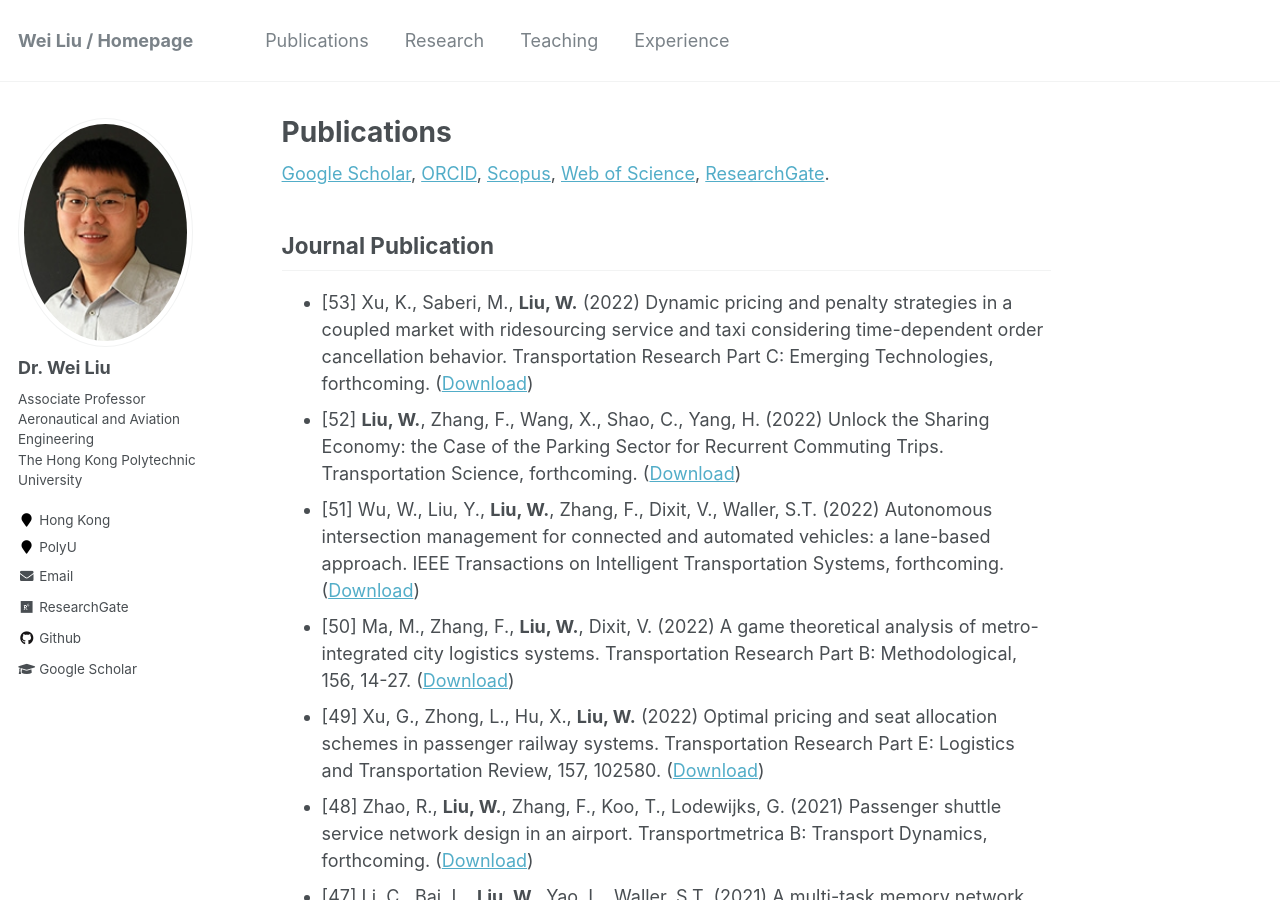
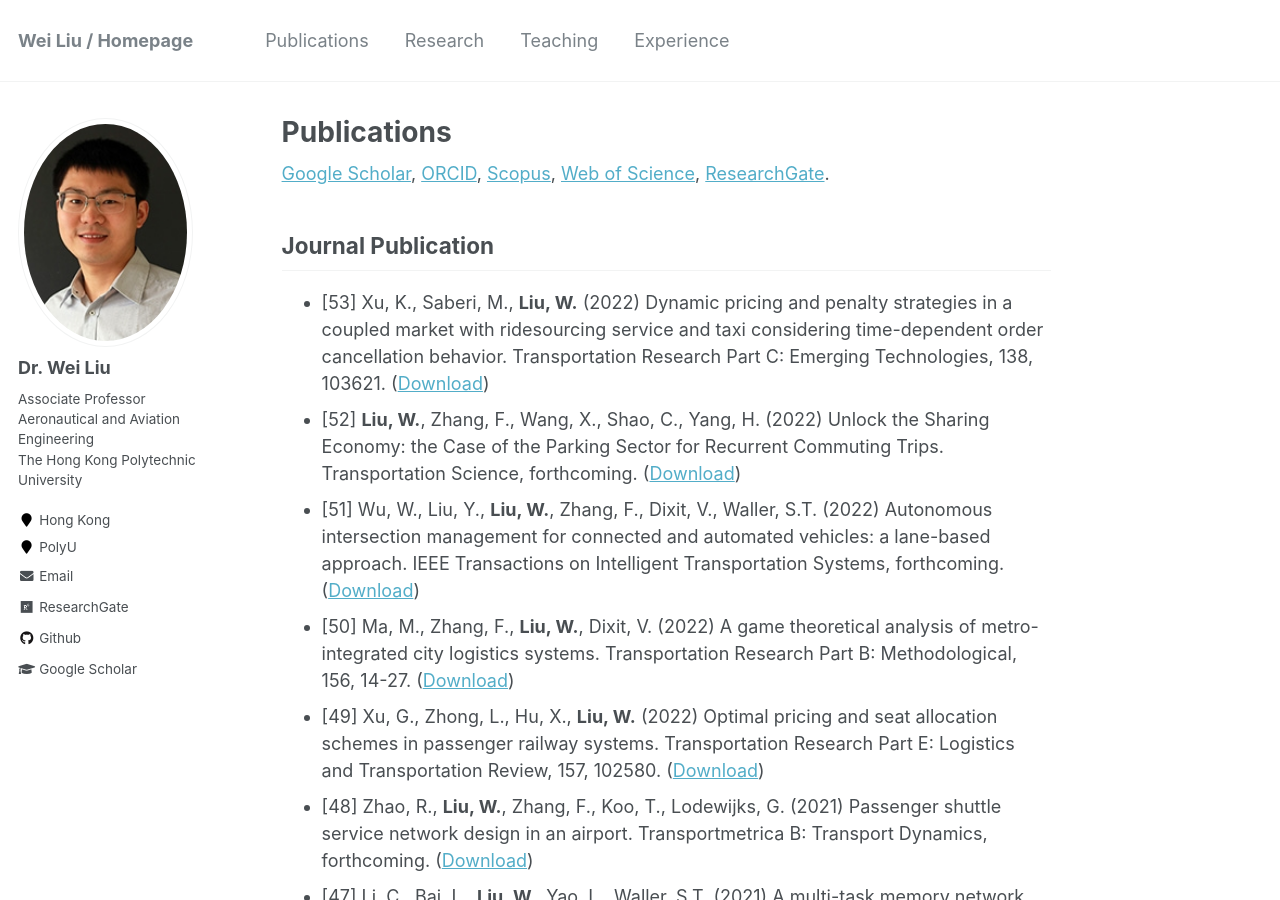
Before and after one commit to weiliu2016/weiliu2016.github.io, a Jekyll site: the page built from _pages/publications.md, in a window 1280 px wide and 900 px high. Built offline with Jekyll 4.4.1, drawn with Linux system fonts in a browser that asks for light colours.

Commit message:
Update publications.md

```diff
--- a/_pages/publications.md
+++ b/_pages/publications.md
@@ -19,7 +19,7 @@ author_profile: true
 
 Journal Publication
 ----------
-* [53] Xu, K., Saberi, M., **Liu, W.** (2022) Dynamic pricing and penalty strategies in a coupled market with ridesourcing service and taxi considering time-dependent order cancellation behavior. Transportation Research Part C: Emerging Technologies, forthcoming. ([Download](https://doi.org/10.1016/j.trc.2022.103621))
+* [53] Xu, K., Saberi, M., **Liu, W.** (2022) Dynamic pricing and penalty strategies in a coupled market with ridesourcing service and taxi considering time-dependent order cancellation behavior. Transportation Research Part C: Emerging Technologies, 138, 103621. ([Download](https://doi.org/10.1016/j.trc.2022.103621))
 * [52] **Liu, W.**, Zhang, F., Wang, X., Shao, C., Yang, H. (2022) Unlock the Sharing Economy: the Case of the Parking Sector for Recurrent Commuting Trips. Transportation Science, forthcoming. ([Download](https://doi.org/10.1287/trsc.2021.1103))
 * [51] Wu, W., Liu, Y., **Liu, W.**, Zhang, F., Dixit, V., Waller, S.T. (2022) Autonomous intersection management for connected and automated vehicles: a lane-based approach. IEEE Transactions on Intelligent Transportation Systems, forthcoming. ([Download](http://dx.doi.org/10.1109/TITS.2021.3136910))
 * [50] Ma, M., Zhang, F., **Liu, W.**, Dixit, V. (2022) A game theoretical analysis of metro-integrated city logistics systems. Transportation Research Part B: Methodological, 156, 14-27. ([Download](https://doi.org/10.1016/j.trb.2021.12.005))
```
